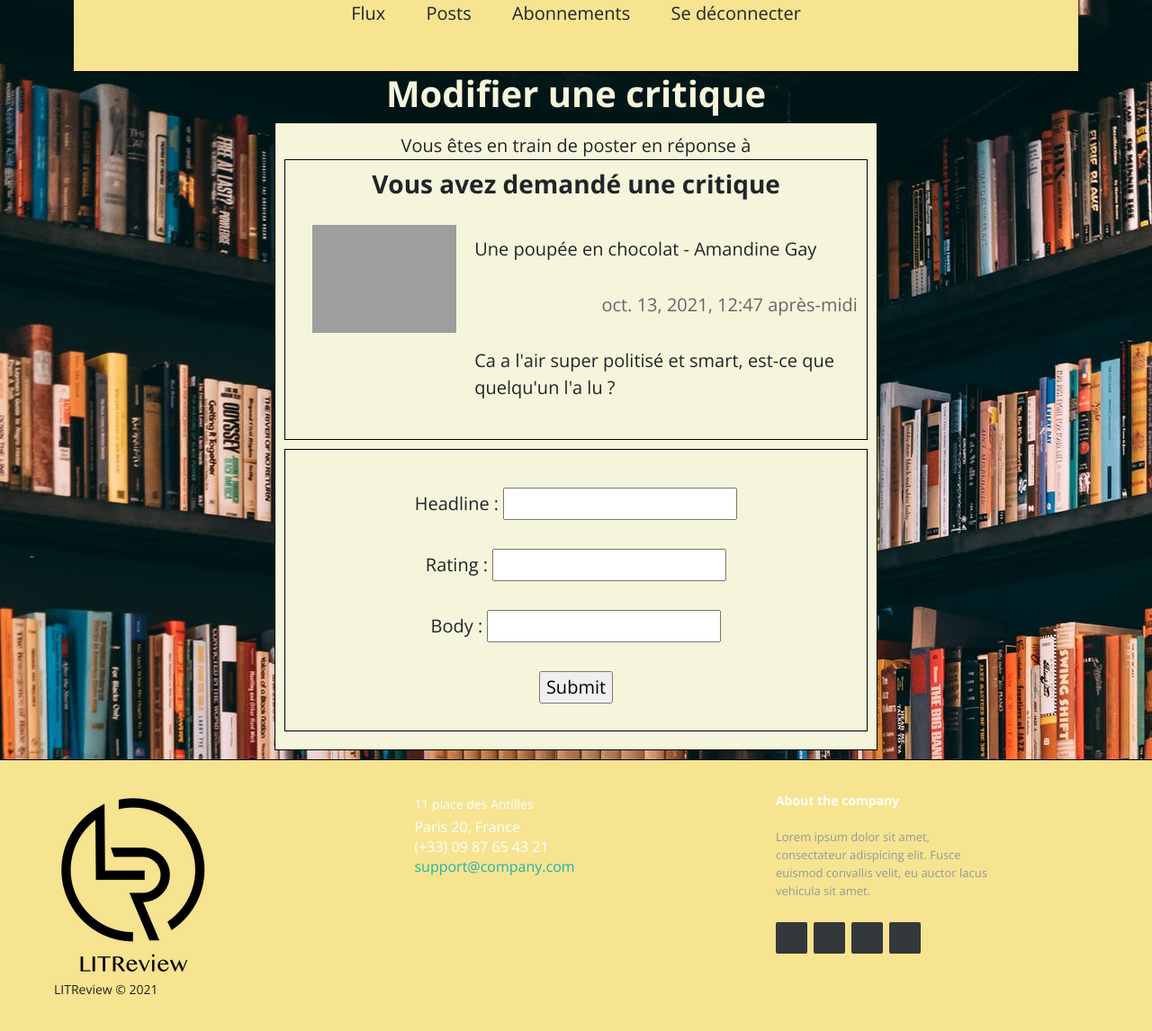
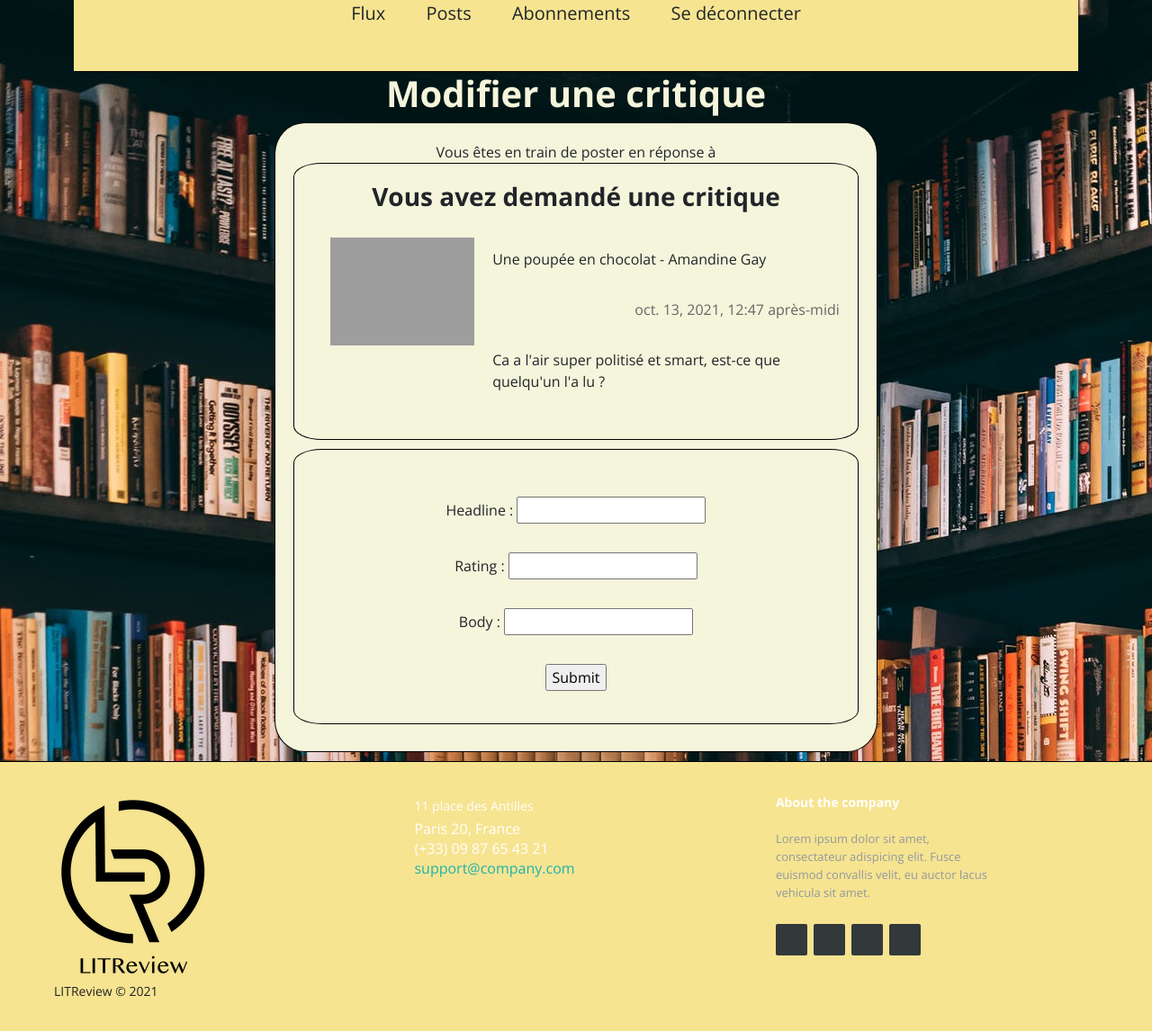
Before and after one commit to mjeammet/DAPY-P9_LITReview, a Django app: page /ticket/1/review/ in a window 1280 px wide. Shown: the whole page at 90% size. Before the commit the page ends 1106 px from the top, so only its background shows below. Run offline with Django 3.2, Linux system fonts and the light colour scheme; a user stored in the database is signed in; data comes from the database, SQL or seed files in the repository; both versions use the stored data as it was after the commit; some libraries are stand-ins or nearby versions; grey boxes are pictures that could not be loaded.

Commit message:
post-mentorat

```diff
--- a/reviews_webapp/templates/reviews_webapp/includes/ticket_snippet.html
+++ b/reviews_webapp/templates/reviews_webapp/includes/ticket_snippet.html
@@ -7,8 +7,11 @@
     <div style="display: flex; width: 100%">
         <img style="align-self: flex-start; padding: 20px;" src="/media/{{ post.image }}" alt="{{ post.title }}" width="200px">
         <div style="width: 100%">
-            <p style="text-align: left;">{{ post.title }}
-            <p class='post_timecreated'>{{ post.time_created }}</p>
+            <p>
+                <p style="text-align: left;">{{ post.title }}
+                <p class='post_timecreated'>{{ post.time_created }}</p>
+            </p>
+
             <p style="text-align: left;">{{ post.description }}</p>
         </div>
     </div>
--- a/reviews_webapp/views.py
+++ b/reviews_webapp/views.py
@@ -91,6 +91,7 @@ class TicketPageView(LoginRequiredMixin, DetailView):
 
     def get(self, request, ticket_id):
         if ticket_id == "new":
+            self.create(request)
             context = {
                 'title': "Créer un ticket",
                 'ticket_form': TicketForm(),
@@ -123,6 +124,9 @@ class TicketPageView(LoginRequiredMixin, DetailView):
                 ticket = form.save(commit=False)
                 ticket.save()
         return redirect('posts')
+
+    def create(self, request):
+        print("OK! ")
 
 
 class ReviewPageView(LoginRequiredMixin, DetailView):
@@ -174,7 +178,7 @@ class ReviewPageView(LoginRequiredMixin, DetailView):
             return redirect('posts')
         else:
             review = Review.objects.filter(ticket__id=ticket_id)
-            if review.exists():
+            if review:
                 form = ReviewForm(request.POST, instance = review[0])
                 if form.is_valid():
                     review = form.save(commit=True)
--- a/static/css/style.css
+++ b/static/css/style.css
@@ -2,6 +2,7 @@ body{
     padding: 0px;
     margin: 0px;
     background-image: url('../assets/img/pexels-photo-1907785.jpeg');
+    font-size: 16px;
 }
 
 /* .container{
@@ -68,8 +69,9 @@ a {
 .post_box{
     border: 1px solid black;
     margin-bottom: 10px;
-    padding: 10px;
+    padding: 20px;
     background-color: beige;
+    border-radius: 5%;
 }
 
 h1 {
```
Also changed, not shown: LITReview/urls.py (line endings or trailing spaces), db.sqlite3.
